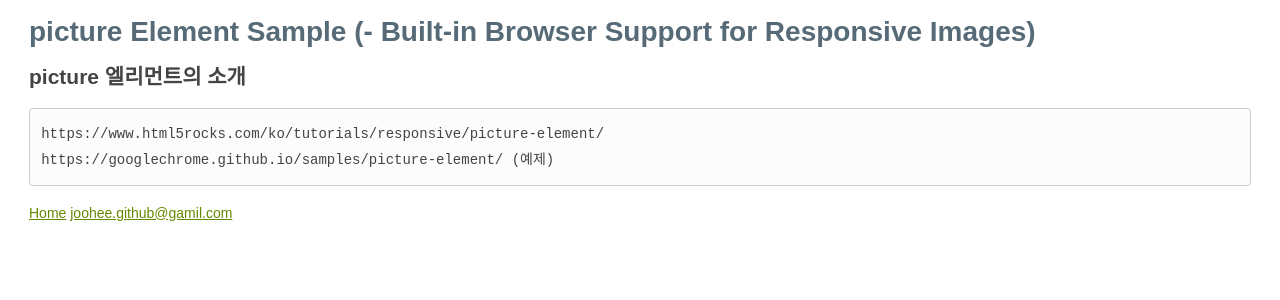
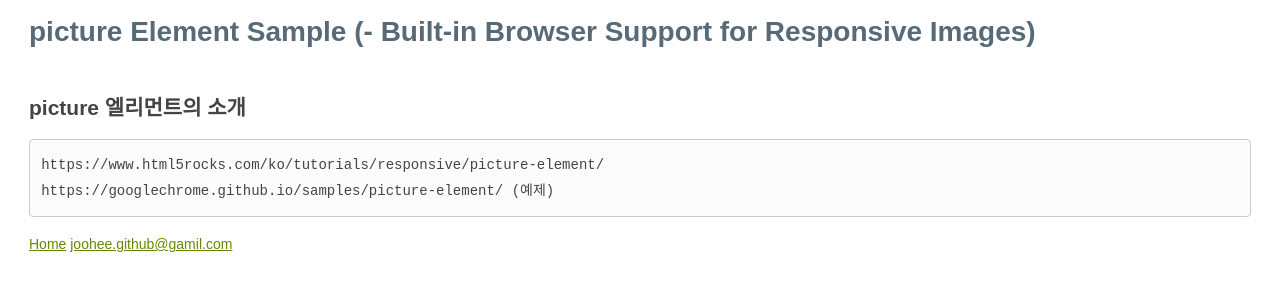
Before and after one commit to joohee-lee/joohee-lee.github.io, a Jekyll site: the page built from _posts/2016-03-21-issue_06.md, in a window 1280 px wide. Shown: the top 300 px of the page. Built offline with Jekyll 4.4.1, drawn with Linux system fonts in a browser that asks for light colours.

Commit message:
h1 / pre css 수정

```diff
--- a/_layouts/post.html
+++ b/_layouts/post.html
@@ -12,8 +12,12 @@
 			padding: 0 1.5em;
 			color: #444;
 		}
-		a{color:#680;}
-		h1{font-size: 2em; color: #566b77;}
+		a{ color:#680;}
+		h1{
+			font-size: 2em;
+			color: #566b77;
+			margin-bottom: 50px;
+		}
 		p{font-size: 1em;}
 		ul{ background-color: #eee; border-radius: 5px;  border: 1px  solid #ddd;}
 		ul li{padding: 0.5em;}
@@ -26,6 +30,7 @@
 			background-color: #fcfcfc;
 			border-radius: 3px;
 			word-break:break-all;
+			word-wrap: break-word;
 		}
 		pre{
 			padding: .8em;
```
